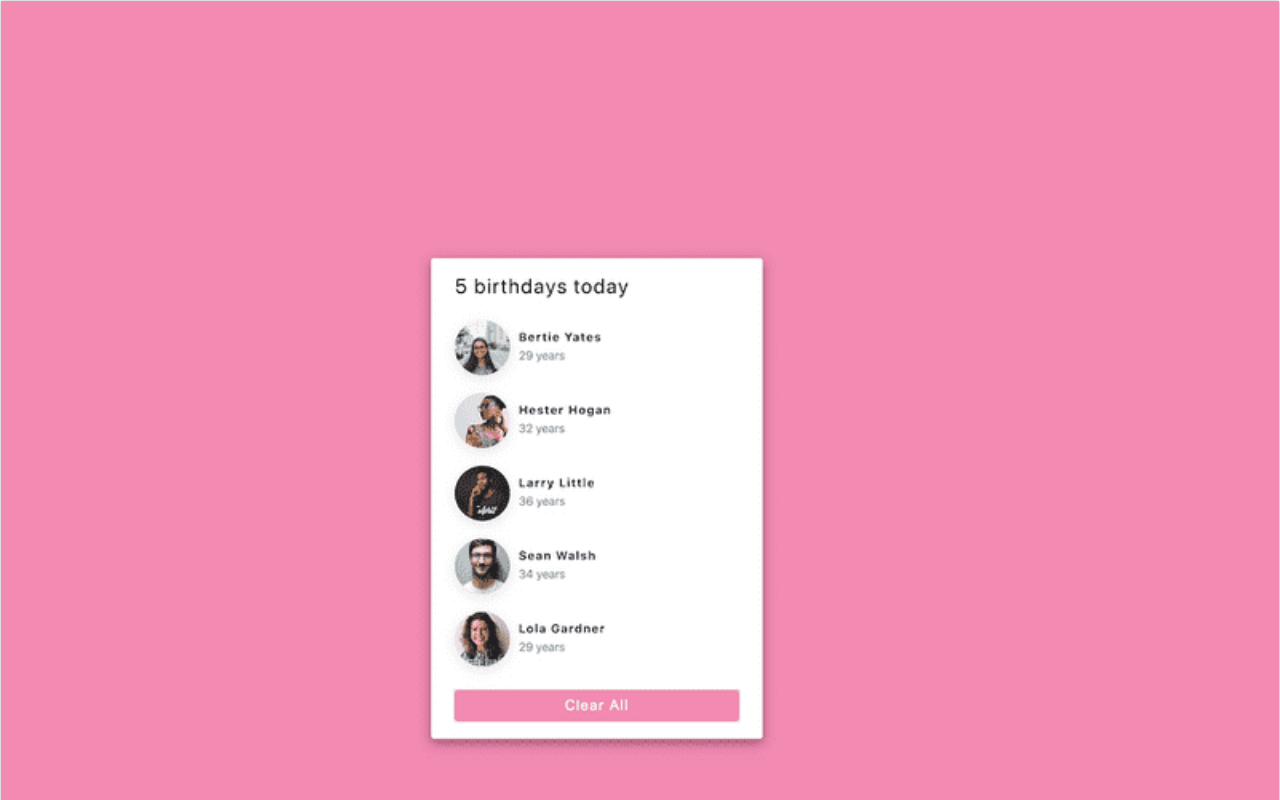
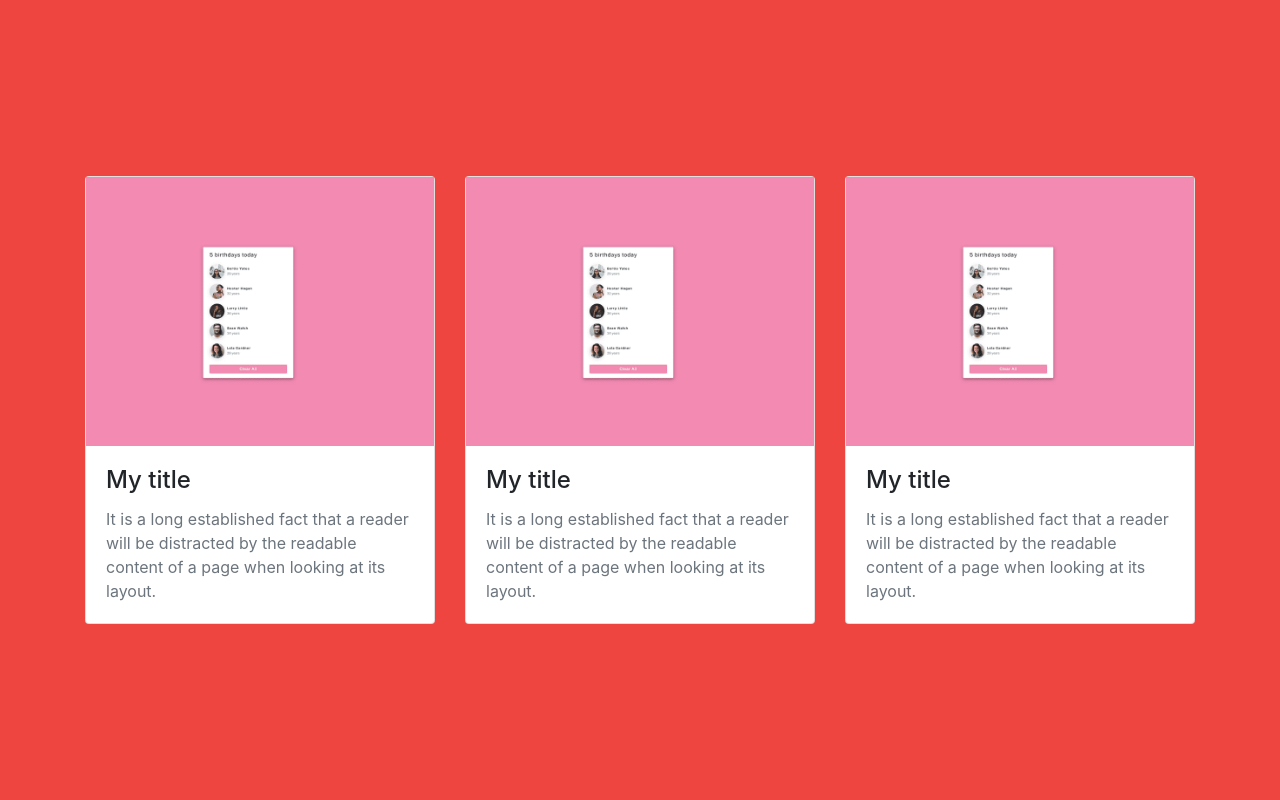
Before and after one commit to jmdc89/reactProjects, a React (Create React App) app: page / in a window 1280 px wide. Shown: the top 800 px of the page. Built offline with nearby package versions, Linux system fonts and the light colour scheme.

Commit message:
Update cards

```diff
--- /dev/null
+++ b/src/AppCard.css
@@ -0,0 +1,4 @@
+.App {
+    background: rgb(238,69,64);
+    height: 100vh;
+}
--- a/src/AppCards.js
+++ b/src/AppCards.js
@@ -1,10 +1,11 @@
 import React from 'react';
-import Card from './components/Card'
+import Cards from './components/Cards'
+import './AppCard.css';
 
 function AppCards() {
     return (
-        <div>
-            <Card/>
+        <div className="App">
+            <Cards/>
         </div>
     )
 }
--- a/src/components/Card.js
+++ b/src/components/Card.js
@@ -8,9 +8,10 @@ function Card() {
             <img src={birthday} alt=""/>
             <div className="card-body">
                 <h4 className="card-title">My title</h4>
-                <p className="card-text text-secondary">It is a long established fact that a reader will be distracted by the readable content of a page when looking at its layout. The point of using Lorem Ipsum is that it has a more-or-less normal distribution of letters, as opposed to using 'Content here, content here'</p>
+                <p className="card-text text-secondary">It is a long established fact that a reader will be distracted by the readable content of a page when looking at its layout.</p>
             </div>
         </div>
+
     )
 }
 
--- a/src/components/Cards.js
+++ b/src/components/Cards.js
@@ -0,0 +1,24 @@
+import React from 'react'
+import Card from './Card';
+
+function Cards() {
+    return (
+        <div className="container d-flex justify-content-center h-100 align-items-center">
+            <div className="row">
+                <div className="col-md-4">
+                    <Card/>
+                </div>
+                <div className="col-md-4">
+                    <Card/>
+                </div>
+                <div className="col-md-4">
+                    <Card/>
+                </div>
+
+            </div>
+
+        </div>
+    )
+}
+
+export default Cards
```
Also changed, not shown: src/components/cards.css (added).
